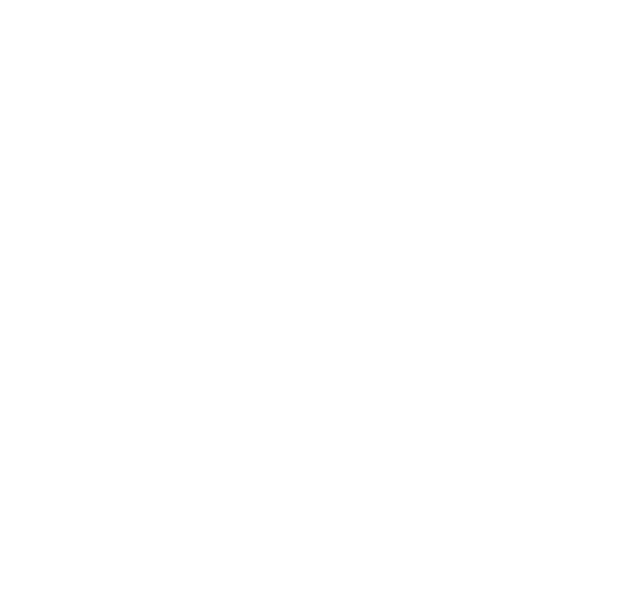
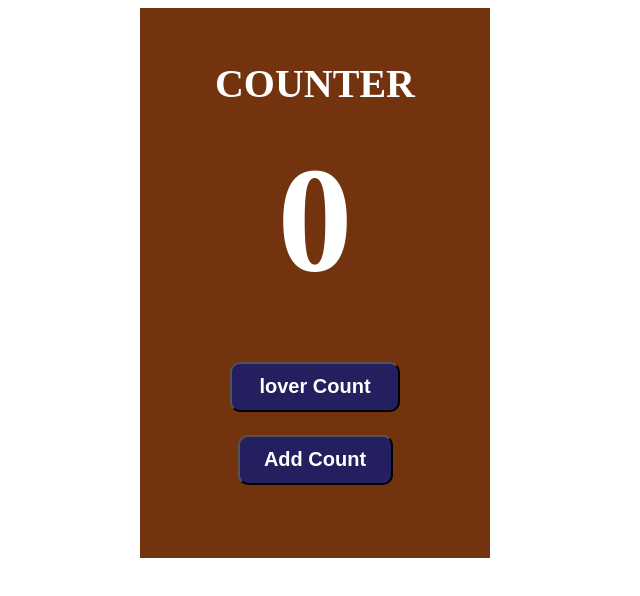
Before and after one commit to alimbaeva/Counter-kelechek, a plain HTML site: page index.html in a window 1280 px wide. Shown: the whole page, without its empty margins (0-640 px from the left). Drawn offline with Linux system fonts and the light colour scheme.

Commit message:
add code

```diff
--- a/index.html
+++ b/index.html
@@ -11,7 +11,15 @@
 </head>
 
 <body>
-
+    <div class="container">
+        <div class="block">
+            <h1>COUNTER</h1>
+            <div class="counter">
+            </div>
+            <button class="loverCounter">lover Count</button>
+            <button class="addCounter">Add Count</button>
+        </div>
+    </div>
 </body>
 
 </html>
--- a/script.js
+++ b/script.js
@@ -0,0 +1,19 @@
+window.addEventListener('load', function () {
+    const counter = this.document.querySelector('.counter');
+    var num = 0;
+    const loverCounter = this.document.querySelector('.loverCounter');
+    const addCounter = this.document.querySelector('.addCounter');
+
+
+    counter.append(num);
+    loverCounter.addEventListener('click', function () {
+        num--;
+        counter.textContent = num
+
+    });
+    addCounter.addEventListener('click', function () {
+        num++;
+        counter.textContent = num
+    });
+
+})
--- a/style.css
+++ b/style.css
@@ -0,0 +1,46 @@
+body{
+    color: white;
+}
+.container{
+    width: 1000px;
+    margin: 0 auto;
+    bottom: 40px;
+}
+
+.block{
+    width: 300px;
+    height: 500px;
+    background-color: rgb(114, 51, 14);
+    padding: 25px;
+    display: flex;
+    flex-direction: column;
+    align-items: center;
+}
+
+h1{
+    font-size: 40px;
+}
+
+.counter{
+    width: 200px;
+    height: 200px;
+    margin-bottom: 28px;
+    text-align: center;
+    font-size: 150px;
+    font-weight: 700;
+}
+
+button{
+    width: 170px;
+    height: 50px;
+    margin-bottom: 23px;
+    font-size: 20px;
+    font-weight: 900;
+    color: white;
+    background-color: rgb(36, 32, 95);
+    border-radius: 10px;
+
+}
+.addCounter{
+    width: 155px;
+}
```
